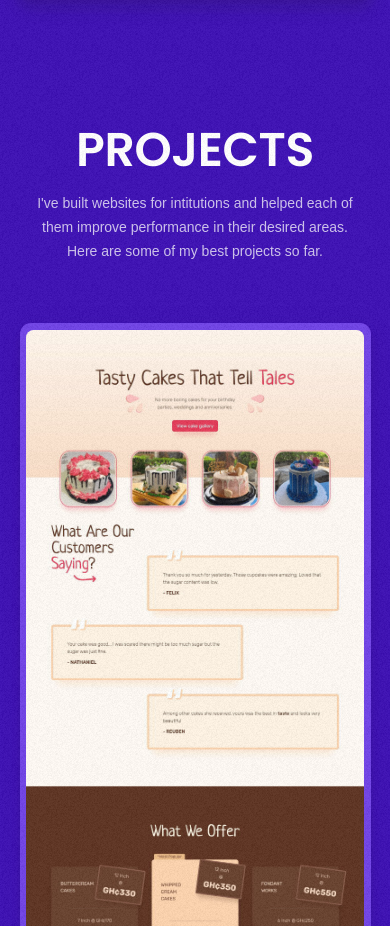
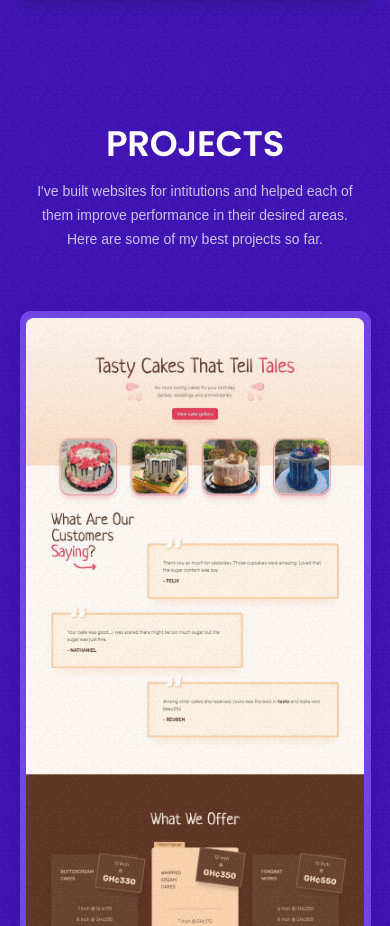
Before and after one commit to AmmDuncan/resume, a plain HTML site: page index.html in a window 390 px wide. Shown: the part 1022-1948 px from the top of the page. Drawn offline with nearby package versions, Linux system fonts and the light colour scheme.

Commit message:
reduced project h2 size on mobile

```diff
--- a/css/sass/_projects.scss
+++ b/css/sass/_projects.scss
@@ -28,7 +28,7 @@
 
   h2 {
     margin-bottom: 1.25rem;
-    font-size: $font-size-h1;
+    // font-size: $font-size-h1;
     font-weight: 600;
     text-transform: uppercase;
     color: #fff;
```
Also changed, not shown: css/styles.css, 1 other file.
